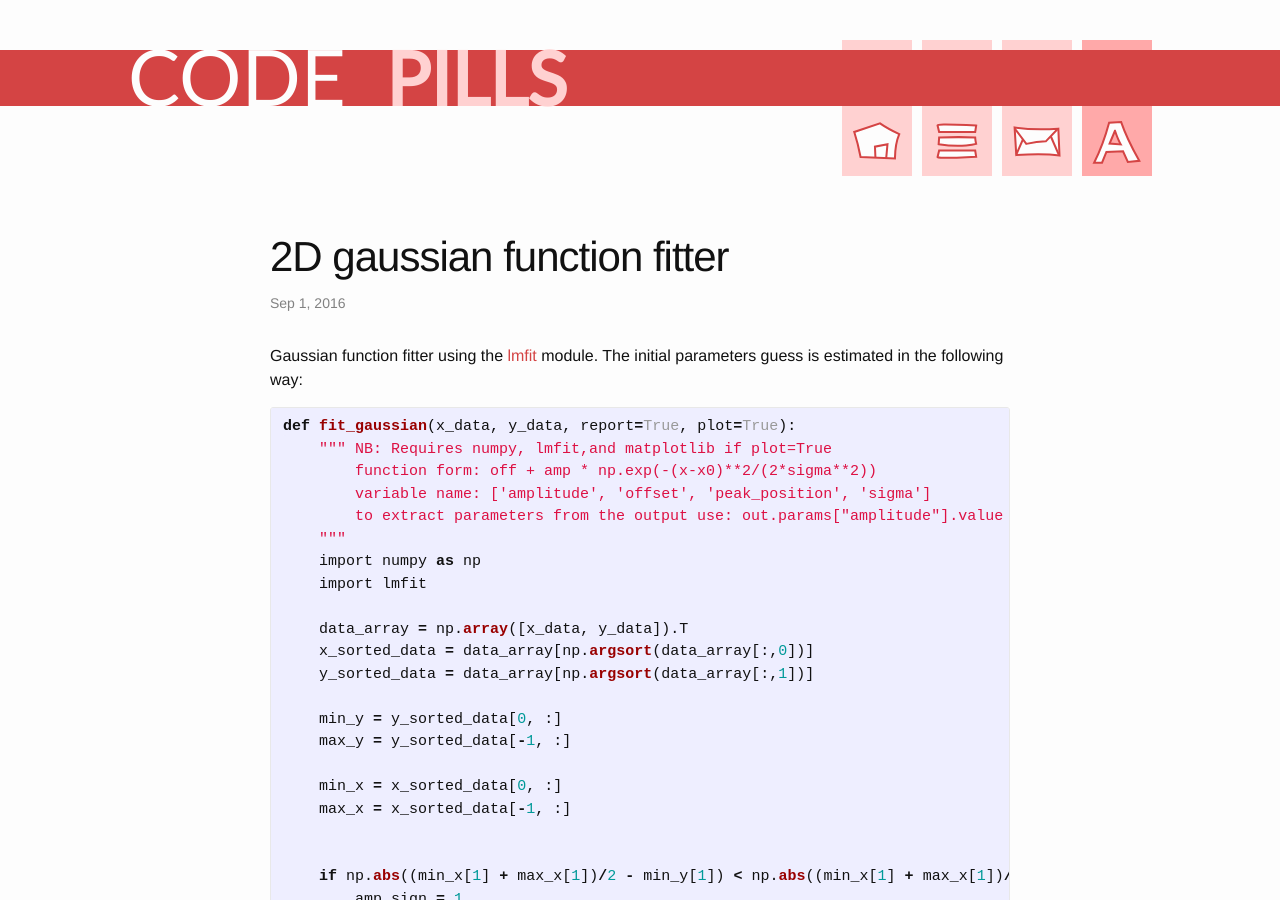
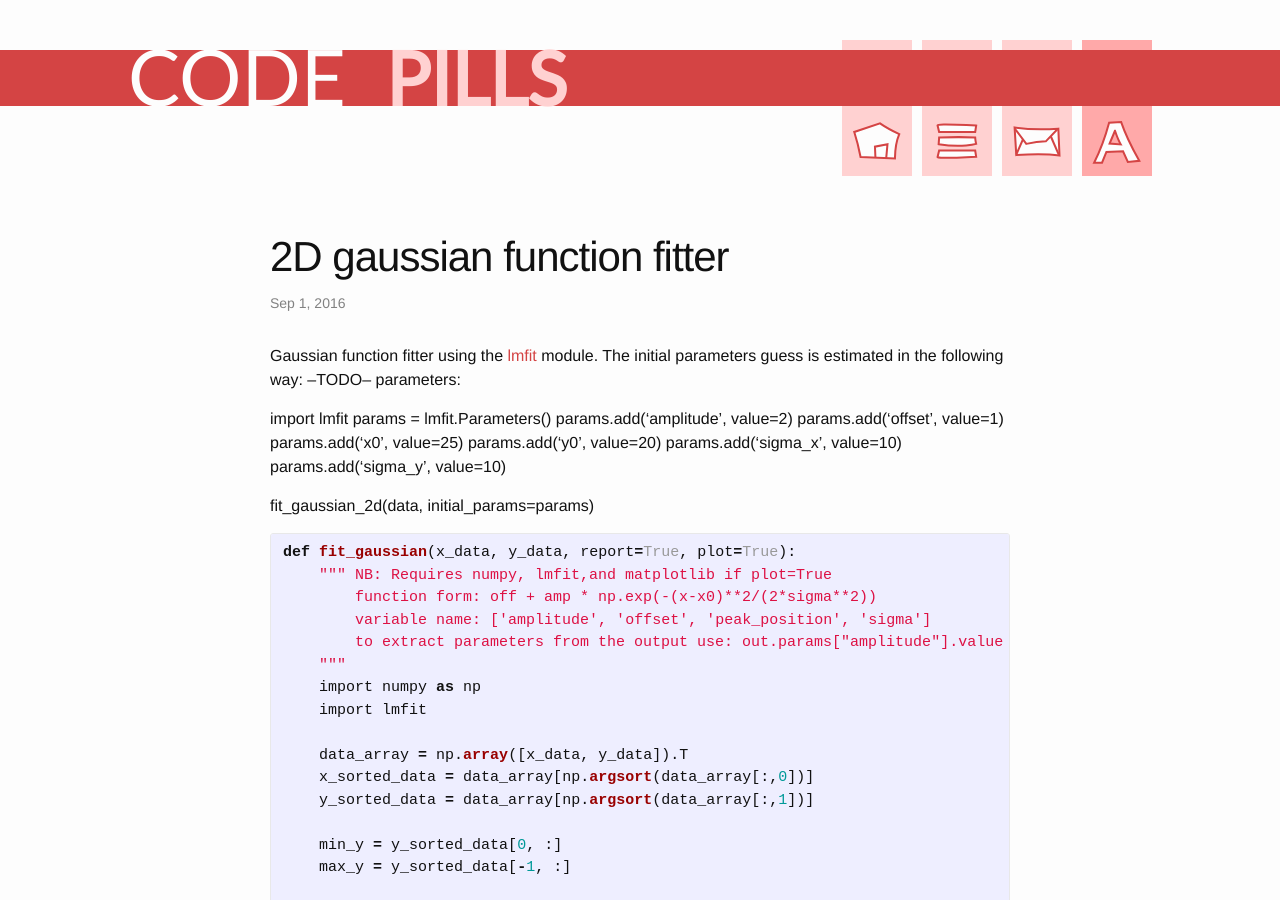
Before and after one commit to AndreaAmico/AndreaAmico.github.io, a Jekyll site: the page built from _posts/2016-09-01-2D-gaussian-function-fitter.markdown, in a window 1280 px wide and 900 px high. Built offline with Jekyll 4.4.1, drawn with Linux system fonts in a browser that asks for light colours; some of the changed text lies outside the part shown.

Commit message:
Added param initialization in gaussian 2d fitter

```diff
--- a/_posts/2016-09-01-2D-gaussian-function-fitter.markdown
+++ b/_posts/2016-09-01-2D-gaussian-function-fitter.markdown
@@ -7,7 +7,19 @@
 
 Gaussian function fitter using the [lmfit](https://lmfit.github.io/lmfit-py/ "https://lmfit.github.io/lmfit-py/") module.
 The initial parameters guess is estimated in the following way:
+--TODO--
+parameters:
 
+import lmfit
+params = lmfit.Parameters()
+params.add('amplitude', value=2)
+params.add('offset', value=1)
+params.add('x0', value=25)
+params.add('y0', value=20)
+params.add('sigma_x', value=10)
+params.add('sigma_y', value=10)
+
+fit_gaussian_2d(data, initial_params=params)
 
 {% highlight python %}
 def fit_gaussian(x_data, y_data, report=True, plot=True):
@@ -164,27 +176,36 @@
     return out
 
 
-def fit_gaussian_2d(data, angle=None, report=True, plot=True):
+def fit_gaussian_2d(data, angle=None, report=True, plot=True, initial_params=None):
     """ NB: Requires numpy, lmfit,and matplotlib if plot=Truie
     function form: off + amp * np.exp(-(xy[0]-x0)**2/(2*sx**2))*np.exp(-(xy[1]-y0)**2/(2*sy**2))
-    variable name: ['amplitude', 'offset', 'peak_position', 'sigma']
+    variable name: ['amplitude', 'offset', 'x0', 'y0', 'sigma_x', 'sigma_y', ('angle')]
     to extract parameters from the output use: out.params["amplitude"].value
     """
 
     import numpy as np
     import lmfit
 
-    out_x = fit_gaussian(np.arange(data.shape[1]), np.mean(data, 0), report=False, plot=False)
-    out_y = fit_gaussian(np.arange(data.shape[0]), np.mean(data, 1), report=False, plot=False)
+    if initial_params:
+        x0 = initial_params["x0"].value
+        y0 = initial_params["y0"].value
+        sigma_x = initial_params["sigma_x"].value
+        sigma_y = initial_params["sigma_y"].value
+        offset = initial_params["offset"].value
+        amplitude = initial_params["amplitude"].value
 
-    x0 = out_x.params["peak_position"].value
-    y0 = out_y.params["peak_position"].value
+    else:
+        out_x = fit_gaussian(np.arange(data.shape[1]), np.mean(data, 0), report=False, plot=False)
+        out_y = fit_gaussian(np.arange(data.shape[0]), np.mean(data, 1), report=False, plot=False)
 
-    sigma_x = out_x.params["sigma"].value
-    sigma_y = out_y.params["sigma"].value
+        x0 = out_x.params["peak_position"].value
+        y0 = out_y.params["peak_position"].value
 
-    offset = (out_x.params["offset"].value + out_y.params["offset"].value)/2
-    amplitude = (out_x.params["amplitude"].value + out_y.params["amplitude"].value)/2
+        sigma_x = out_x.params["sigma"].value
+        sigma_y = out_y.params["sigma"].value
+
+        offset = (out_x.params["offset"].value + out_y.params["offset"].value)/2
+        amplitude = (out_x.params["amplitude"].value + out_y.params["amplitude"].value)/2
 
     if angle:
         def gauss_function_2d(params, xy):
@@ -250,7 +271,6 @@
         plt.show()
     if report: lmfit.report_fit(out, show_correl=False)
     return out
-
 {% endhighlight %}
 
 Example
```
